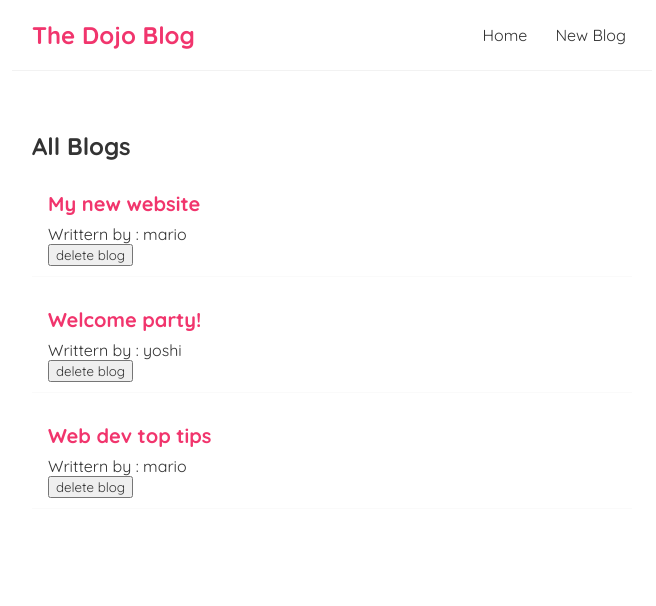
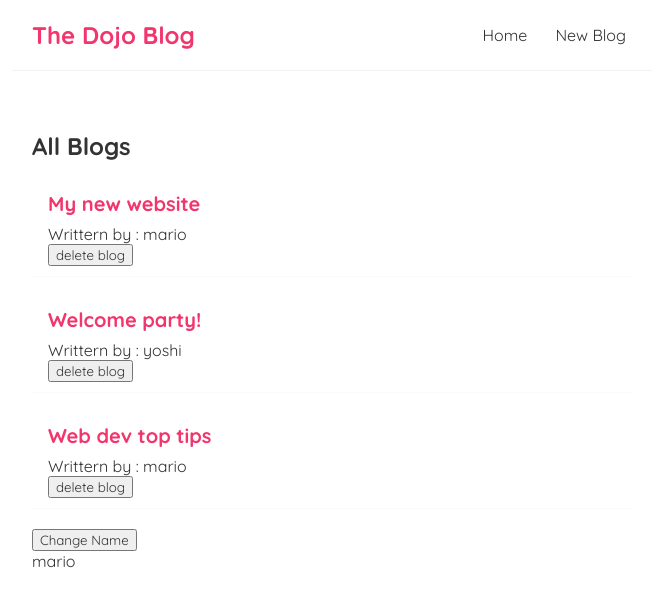
Before and after one commit to prakharjain3/dojo-blog, a React (Create React App) app: page / in a window 1280 px wide. Shown: the top 606 px of the page, without its empty margins (308-964 px from the left). Built offline with nearby package versions, Linux system fonts and the light colour scheme.

Commit message:
after lesson 15

```diff
--- a/src/Home.js
+++ b/src/Home.js
@@ -12,6 +12,8 @@
       id: 3,
     },
   ]);
+
+  const [name, setName] = useState("mario")
   const title = "All Blogs";
   //   const secondtitle = "Mario's Blogs";
 
@@ -22,14 +24,14 @@
 
   useEffect (() => {
     console.log("use effect ran");
-    console.log(blogs)
-  })
+    console.log(name)
+  }, [name]) // [] if want to run the fucntion only once
 
   return (
     <div className="home">
       <BlogList blogs={blogs} title={title} handleDelete={handleDelete} />
-
-
+<button onClick={() => setName("luigi")}>Change Name</button>
+<p>{name}</p>
       {/* <BlogList blogs={blogs.filter((blog) => blog.author === "mario")} title={secondtitle} /> */}
     </div>
   );
```
